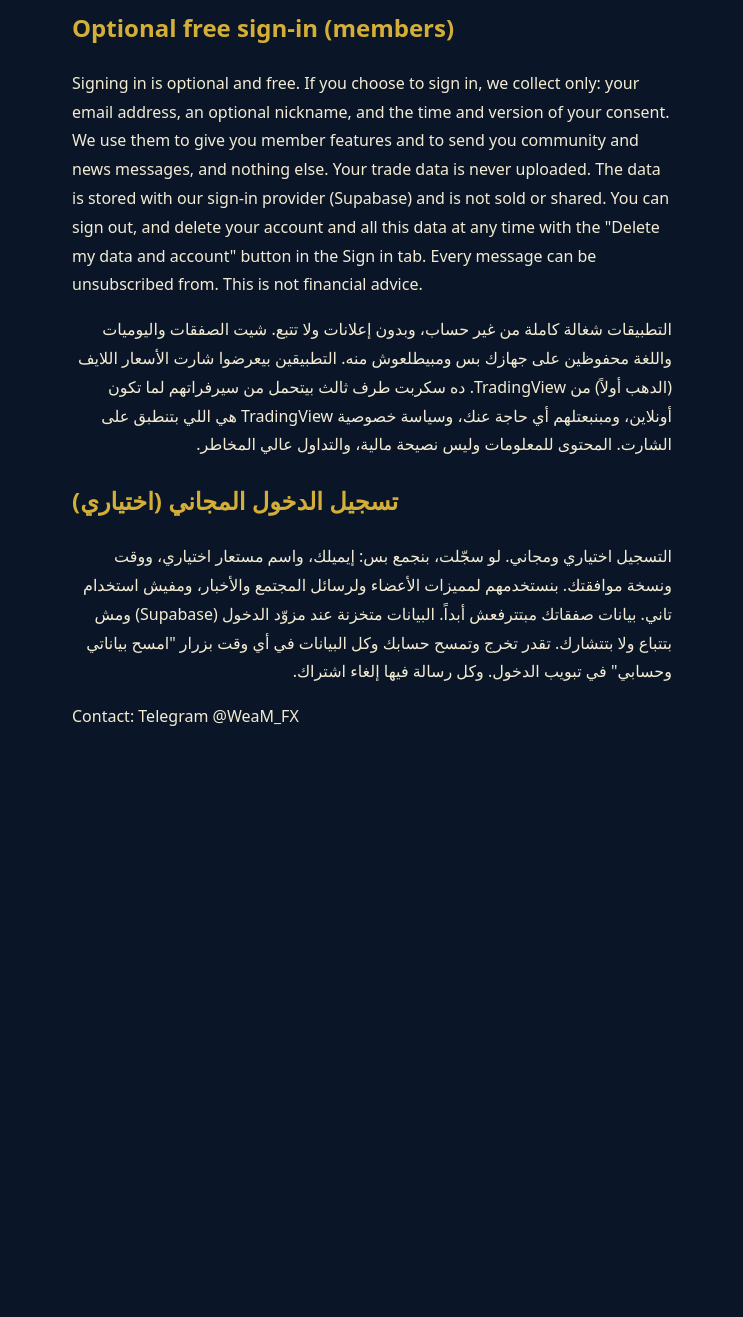
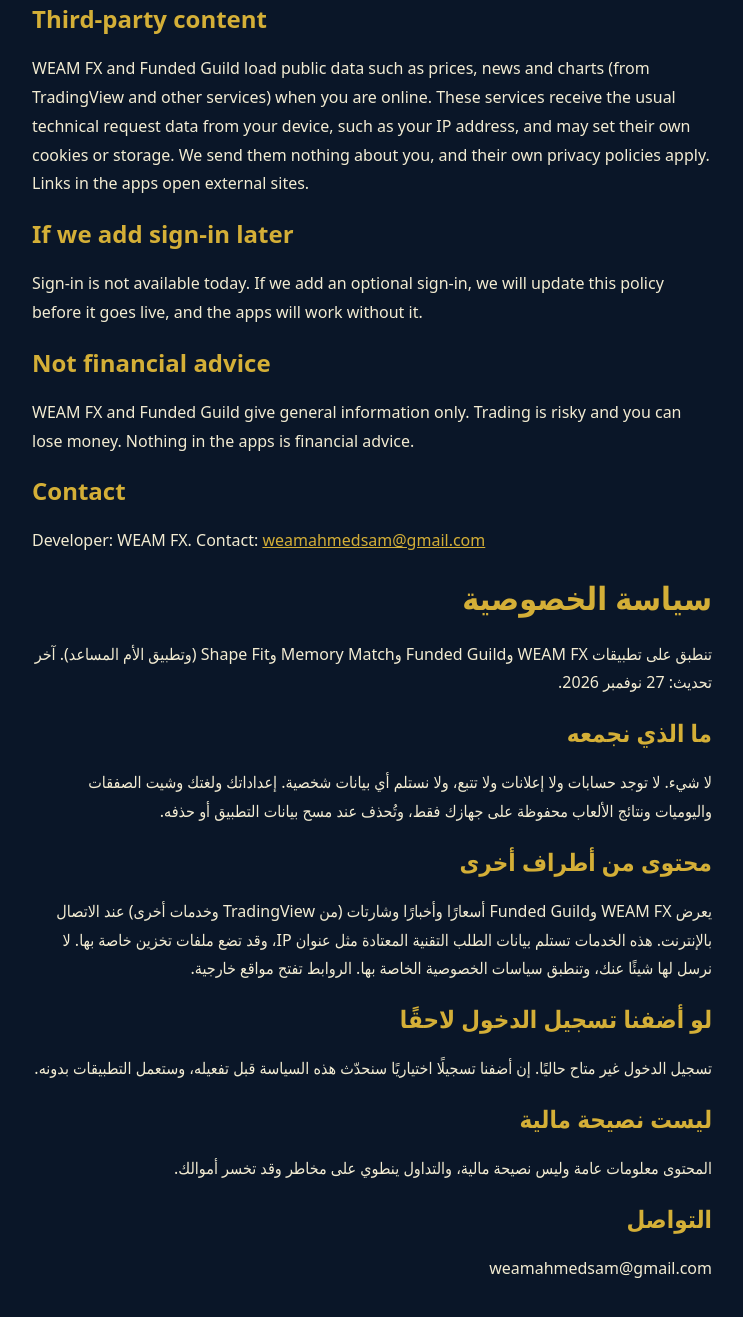
Before and after one commit to weam-a-sam-fx/apps, a plain HTML site: page privacy.html in a window 1280 px wide. Shown: the part 365-1682 px from the top of the page, without its empty margins (268-1011 px from the left). Before the commit the page ends 1132 px from the top, so only its background shows below. Drawn offline with Linux system fonts and the light colour scheme.

Commit message:
Update privacy.html

```diff
--- a/privacy.html
+++ b/privacy.html
@@ -1,8 +1,26 @@
-<!doctype html><html><head><meta charset="utf-8"><meta name="viewport" content="width=device-width,initial-scale=1"><title>Privacy</title><style>body{background:#0a1628;color:#f3ecd2;font-family:system-ui;max-width:600px;margin:auto;padding:20px;line-height:1.8}h1{color:#d4af37}</style></head><body><h1>Privacy Policy | سياسة الخصوصية</h1>
-<p>The apps work fully without an account, with no ads and no analytics. Your trade sheet, journal and language choice are stored only on your device (local storage) and never leave it. Both apps show live price charts (gold first) from TradingView. This is a third-party script that loads from TradingView servers when you are online; we send them nothing about you (TradingView may set its own cookies or storage for the chart; drawings are not saved by us), and TradingView's own privacy policy applies to the chart. Content is informational, not financial advice. Trading carries high risk.</p>
-<h2 style="color:#d4af37">Optional free sign-in (members)</h2>
-<p>Signing in is optional and free. If you choose to sign in, we collect only: your email address, an optional nickname, and the time and version of your consent. We use them to give you member features and to send you community and news messages, and nothing else. Your trade data is never uploaded. The data is stored with our sign-in provider (Supabase) and is not sold or shared. You can sign out, and delete your account and all this data at any time with the "Delete my data and account" button in the Sign in tab. Every message can be unsubscribed from. This is not financial advice.</p>
-<p dir="rtl">التطبيقات شغالة كاملة من غير حساب، وبدون إعلانات ولا تتبع. شيت الصفقات واليوميات واللغة محفوظين على جهازك بس ومبيطلعوش منه. التطبيقين بيعرضوا شارت الأسعار اللايف (الدهب أولاً) من TradingView. ده سكربت طرف ثالث بيتحمل من سيرفراتهم لما تكون أونلاين، ومبنبعتلهم أي حاجة عنك، وسياسة خصوصية TradingView هي اللي بتنطبق على الشارت. المحتوى للمعلومات وليس نصيحة مالية، والتداول عالي المخاطر.</p>
-<h2 style="color:#d4af37">تسجيل الدخول المجاني (اختياري)</h2>
-<p dir="rtl">التسجيل اختياري ومجاني. لو سجّلت، بنجمع بس: إيميلك، واسم مستعار اختياري، ووقت ونسخة موافقتك. بنستخدمهم لمميزات الأعضاء ولرسائل المجتمع والأخبار، ومفيش استخدام تاني. بيانات صفقاتك مبتترفعش أبداً. البيانات متخزنة عند مزوّد الدخول (Supabase) ومش بتتباع ولا بتتشارك. تقدر تخرج وتمسح حسابك وكل البيانات في أي وقت بزرار "امسح بياناتي وحسابي" في تبويب الدخول. وكل رسالة فيها إلغاء اشتراك.</p>
-<p>Contact: Telegram @WeaM_FX</p></body></html>
+<!doctype html><html lang="en"><head><meta charset="utf-8"><meta name="viewport" content="width=device-width,initial-scale=1"><title>Privacy Policy | WEAM FX, Funded Guild, Memory Match, Shape Fit</title><meta name="robots" content="index,follow"><style>body{background:#0a1628;color:#f3ecd2;font-family:system-ui,Tahoma,sans-serif;max-width:680px;margin:auto;padding:20px;line-height:1.8}h1,h2{color:#d4af37;line-height:1.3}a{color:#d4af37}</style></head><body>
+<h1>Privacy Policy | سياسة الخصوصية</h1>
+<p>Applies to the apps WEAM FX, Funded Guild, Memory Match and Shape Fit (and the small helper app for mothers). Last updated: November 27, 2026.</p>
+<h2>What we collect</h2>
+<p>Nothing. The apps have no accounts, no ads and no analytics, and they do not send personal data to us. Your settings, language choice, trade sheet, journal and game scores are stored only on your device (local storage). They are deleted when you clear the app's data or uninstall it.</p>
+<h2>Third-party content</h2>
+<p>WEAM FX and Funded Guild load public data such as prices, news and charts (from TradingView and other services) when you are online. These services receive the usual technical request data from your device, such as your IP address, and may set their own cookies or storage. We send them nothing about you, and their own privacy policies apply. Links in the apps open external sites.</p>
+<h2>If we add sign-in later</h2>
+<p>Sign-in is not available today. If we add an optional sign-in, we will update this policy before it goes live, and the apps will work without it.</p>
+<h2>Not financial advice</h2>
+<p>WEAM FX and Funded Guild give general information only. Trading is risky and you can lose money. Nothing in the apps is financial advice.</p>
+<h2>Contact</h2>
+<p>Developer: WEAM FX. Contact: <a href="mailto:weamahmedsam@gmail.com">weamahmedsam@gmail.com</a></p>
+<div dir="rtl" style="text-align:right"><h1>سياسة الخصوصية</h1>
+<p>تنطبق على تطبيقات WEAM FX وFunded Guild وMemory Match وShape Fit (وتطبيق الأم المساعد). آخر تحديث: 27 نوفمبر 2026.</p>
+<h2>ما الذي نجمعه</h2>
+<p>لا شيء. لا توجد حسابات ولا إعلانات ولا تتبع، ولا نستلم أي بيانات شخصية. إعداداتك ولغتك وشيت الصفقات واليوميات ونتائج الألعاب محفوظة على جهازك فقط، وتُحذف عند مسح بيانات التطبيق أو حذفه.</p>
+<h2>محتوى من أطراف أخرى</h2>
+<p>يعرض WEAM FX وFunded Guild أسعارًا وأخبارًا وشارتات (من TradingView وخدمات أخرى) عند الاتصال بالإنترنت. هذه الخدمات تستلم بيانات الطلب التقنية المعتادة مثل عنوان IP، وقد تضع ملفات تخزين خاصة بها. لا نرسل لها شيئًا عنك، وتنطبق سياسات الخصوصية الخاصة بها. الروابط تفتح مواقع خارجية.</p>
+<h2>لو أضفنا تسجيل الدخول لاحقًا</h2>
+<p>تسجيل الدخول غير متاح حاليًا. إن أضفنا تسجيلًا اختياريًا سنحدّث هذه السياسة قبل تفعيله، وستعمل التطبيقات بدونه.</p>
+<h2>ليست نصيحة مالية</h2>
+<p>المحتوى معلومات عامة وليس نصيحة مالية، والتداول ينطوي على مخاطر وقد تخسر أموالك.</p>
+<h2>التواصل</h2>
+<p>weamahmedsam@gmail.com</p></div>
+</body></html>
```
